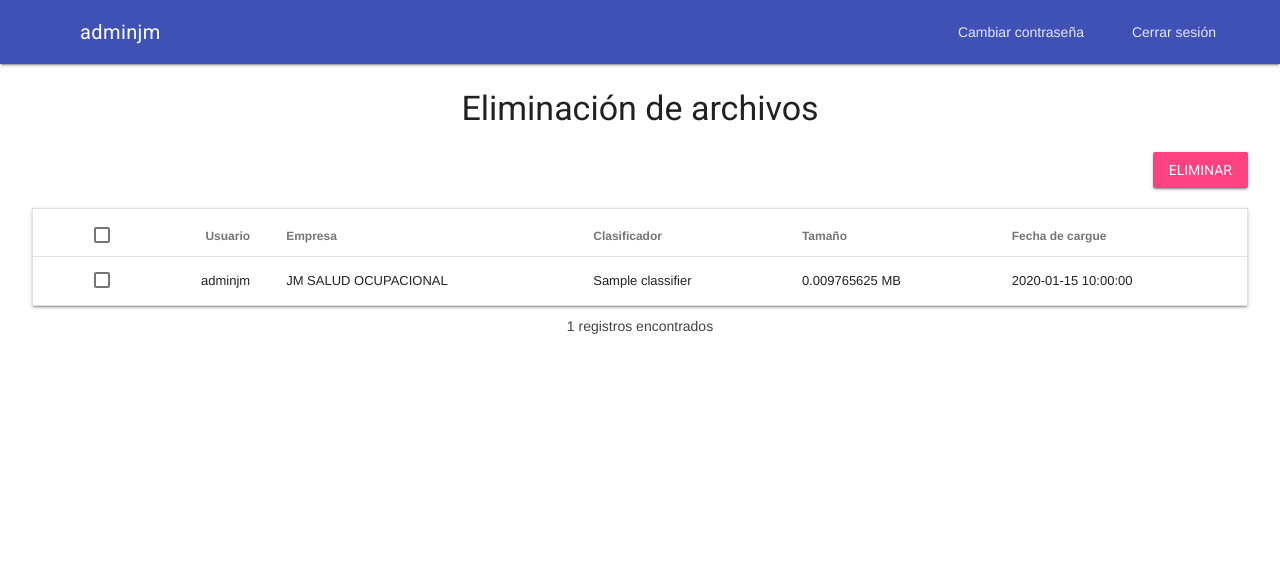
After one commit to julianqrubo/docserver, a PHP site: page /formDeleteFiles.php in a window 1280 px wide. The commit adds this page. Shown: the top 586 px of the page. Run offline with PHP 8.4, Linux system fonts and the light colour scheme; a user stored in the database is signed in; data comes from the database, SQL or seed files in the repository; tables that the repository leaves empty hold one stand-in row (values such as "Sample post"); some libraries are stand-ins or nearby versions.

Commit message:
Refactorizada

```diff
--- a/createUser.php
+++ b/createUser.php
@@ -9,7 +9,6 @@ function validateConntentField($regex, $valor) {
 }
 
 $companyId = filter_input(INPUT_POST, "companyId");
-//$userName = filter_input(INPUT_POST, "userName");
 $pwd = filter_input(INPUT_POST, "pwd");
 $isAdmin = 1;
 
--- a/css/styles.css
+++ b/css/styles.css
@@ -36,3 +36,12 @@
     background-color: #eee;
     font-weight: bold;
 }
+
+.mdl-data-table{
+    position: relative;
+    border: 1px solid rgba(0,0,0,.12);
+    border-collapse: collapse;
+    white-space: normal;
+    font-size: 13px;
+    background-color: #fff;
+}
--- /dev/null
+++ b/formDeleteFiles.php
@@ -0,0 +1,83 @@
+<?php
+session_start();
+if (!isset($_SESSION["__user__"])) {
+    header('Location: index.php');
+    exit;
+}
+include './header.php';
+include './db.php';
+$stmt = $db->prepare("SELECT uf.ID, u.username, c.name companyName, cl.name classifier, uf.size, uf.upload_date
+                        FROM upload_file uf
+                        inner join company c on (uf.companyId = c.ID)
+                        inner join users u on (uf.companyId = u.companyId)
+                        inner join classifier cl on (uf.companyId = cl.companyId and uf.classifierId = cl.ID)
+                        where cl.state = 1 and uf.state = 1 order by cl.name asc, uf.upload_date");
+$stmt->execute();
+$rows = $stmt->fetchAll(PDO::FETCH_ASSOC);
+$row_cunter = $stmt->rowCount();
+?>
+
+<h3 style="text-align: center;">Eliminación de archivos</h3>
+
+<div style="width: 95%; margin: auto;">
+    <div style="text-align: right; padding-bottom: 20px;">
+        <button id="delete-files-button" class="mdl-button mdl-js-button mdl-button--raised mdl-js-ripple-effect mdl-button--accent">
+            Eliminar
+        </button>
+    </div>
+    <table class="mdl-data-table mdl-js-data-table mdl-shadow--2dp" style="width: 100%;" id="file-data-table">
+        <thead>
+            <tr>
+                <th>
+                    <label class="mdl-checkbox mdl-js-checkbox mdl-js-ripple-effect mdl-data-table__select" for="file-table-header">
+                        <input type="checkbox" id="file-table-header" class="mdl-checkbox__input" />
+                    </label>
+                </th>
+                <th>Usuario</th>
+                <th class="mdl-data-table__cell--non-numeric">Empresa</th>
+                <th class="mdl-data-table__cell--non-numeric">Clasificador</th>
+                <th class="mdl-data-table__cell--non-numeric">Tamaño</th>
+                <th class="mdl-data-table__cell--non-numeric">Fecha de cargue</th>
+            </tr>
+        </thead>
+        <tbody>
+            <?php
+            foreach ($rows as $row) {
+                ?>
+                <tr>
+                    <td>
+                        <label class="mdl-checkbox mdl-js-checkbox mdl-js-ripple-effect mdl-data-table__select" for="file_row_<?php echo $row['ID']; ?>">
+                            <input type="checkbox" id="file_row_<?php echo $row['ID']; ?>" class="mdl-checkbox__input" />
+                        </label>
+                    </td>
+                    <td><?php echo $row["username"]; ?></td>
+                    <td class="mdl-data-table__cell--non-numeric"><?php echo $row["companyName"]; ?></td>
+                    <td class="mdl-data-table__cell--non-numeric"><?php echo $row["classifier"]; ?></td>
+                    <td class="mdl-data-table__cell--non-numeric"><?php echo $row["size"]/1024 . " MB"; ?></td>
+                    <td class="mdl-data-table__cell--non-numeric"><?php echo $row["upload_date"]; ?></td>
+                </tr>
+            <?php } ?>
+        </tbody>
+    </table>
+    <div style="padding: 10px; text-align: center; color: #444;"><?php echo $row_cunter; ?> registros encontrados</div>
+</div>
+
+<dialog id="delete-file-dialog" class="mdl-dialog" action="delete_files.php" style="width: 500px;">
+    <h3 class="mdl-dialog__title">Eliminar</h3>
+    <div class="mdl-dialog__content">
+        <p>
+            Realmente desea eliminar los registros seleccionados?
+        </p>
+    </div>
+
+    <div class="mdl-progress mdl-js-progress mdl-progress__indeterminate" style="display: none;"></div>
+
+    <div class="mdl-dialog__actions">
+        <button type="button" class="mdl-button mdl-js-button mdl-button--raised mdl-js-ripple-effect mdl-button--accent close-button">Cancelar</button>
+        <button type="button" class="mdl-button mdl-js-button mdl-button--raised mdl-button--colored mdl-js-ripple-effect ok-button" >Eliminar</button>
+    </div>
+</dialog>
+
+<?php
+include './footer.php';
+?>
--- a/formUploadFiles.php
+++ b/formUploadFiles.php
@@ -15,16 +15,16 @@ include './header.php';
     </head>
     <body>
         <h3 style="text-align: center;">Cargue de archivos</h3>
-        <div class="demo-card-wide mdl-card mdl-shadow--2dp" style="margin-left: auto; margin-right: auto; margin-top: 5%; width: 500px">
+        <div class="demo-card-wide mdl-card mdl-shadow--2dp" style="margin-left: auto; margin-right: auto; margin-top: 5%; width: 500px; overflow: visible;">
             <div style="text-align: center;">
                 <form method="POST" action="upload.php" id="uploadFiles-form" enctype="multipart/form-data">
                     <div class="mdl-textfield mdl-js-textfield mdl-textfield--floating-label">
-                        <input class="mdl-textfield__input" type="text" id="companyId_raw" name="companyId_raw">
+                        <input class="mdl-textfield__input" type="text" id="companyId_raw" name="companyId_raw" autocomplete="off">
                         <input type="hidden" id="companyId" name="companyId">
                         <label class="mdl-textfield__label" for="companyId">Empresa*</label>
                     </div>
                     <div class="mdl-textfield mdl-js-textfield mdl-textfield--floating-label">
-                        <input class="mdl-textfield__input" type="text" id="classifierId_raw" name="classifierId_raw">
+                        <input class="mdl-textfield__input" type="text" id="classifierId_raw" name="classifierId_raw" autocomplete="off">
                         <input type="hidden" id="classifierId" name="classifierId">
                         <label class="mdl-textfield__label" for="classifierId">Clasificador</label>
                     </div>
--- a/js/logic.js
+++ b/js/logic.js
@@ -5,12 +5,9 @@ $(function () {
             setup_delete_dialog(concept, on_ok);
             if (concept == "companies") {
                 setup_change_dialog(concept, on_ok);
-                var headerCheckbox = table.querySelector('thead .mdl-data-table2__select input');
-                var boxes = table.querySelectorAll('tbody .mdl-data-table2__select');
-            } else {
-                var headerCheckbox = table.querySelector('thead .mdl-data-table__select input');
-                var boxes = table.querySelectorAll('tbody .mdl-data-table__select');
             }
+            var headerCheckbox = table.querySelector('thead .mdl-data-table__select input');
+            var boxes = table.querySelectorAll('tbody .mdl-data-table__select');
             setup_create_dialog(concept, on_okCreate);
             var headerCheckHandler = function (event) {
                 if (event.target.checked) {
@@ -213,14 +210,24 @@ $(function () {
         });
     });
 
-    var setupAutoComplete = function (id, url) {
+    var setupAutoComplete = function (id, url, qs) {
         var $hidden = $(id);
         var $text = $(id + '_raw');
         var $autocomplete_div = $('<div class="autocomplete-options mdl-shadow--2dp"></div>');
         $autocomplete_div.insertAfter($text.parent());
         $text.on('keyup', function (e) {
             if (e.target.value.length > 0) {
-                $.get(url, {q: e.target.value}, function (res) {
+                var fullqs = {q: e.target.value};
+                if (qs) {
+                    for (var k in qs) {
+                        if (qs[k].indexOf("#") === 0) {
+                            fullqs[k] = $(qs[k]).val();
+                        } else {
+                            fullqs[k] = qs[k];
+                        }
+                    }
+                }
+                $.get(url, fullqs, function (res) {
                     var result = $.parseJSON(res);
                     $autocomplete_div.empty();
 
@@ -242,6 +249,6 @@ $(function () {
     };
 
     setupAutoComplete("#companyId", "/docserver/companiesAutoComplete.php");
-    setupAutoComplete("#classifierId", "/docserver/classifierAutoComplete.php");
+    setupAutoComplete("#classifierId", "/docserver/classifierAutoComplete.php", {companyId: "#companyId"});
 
 });
--- a/upload.php
+++ b/upload.php
@@ -10,6 +10,7 @@ include './db.php';
 include './errors.php';
 //Recibo el id de la empresa a la que le voy a cargar los files
 $companyId = $_POST["companyId"];
+$classifierId = $_POST["classifierId"];
 $stmt = $db->prepare("SELECT path FROM company WHERE id = ?");
 $stmt->execute(array($companyId));
 $row = $stmt->fetch(PDO::FETCH_ASSOC);
@@ -63,7 +64,7 @@ if ($_FILES["fileToUpload"]["name"][0]) {
             try {
                 $db->beginTransaction();
                 $stmt = $db->prepare("INSERT INTO upload_file (user,source_name,companyId,classifierId,type,size,upload_date,path,state) VALUES (?, ?, ?, ?, ?, ?, now(), ?, 1);");
-                $stmt->execute(array($upload_user, $upload_source_name, $companyId, 1, $upload_type, $upload_size, $upload_path));
+                $stmt->execute(array($upload_user, $upload_source_name, $companyId, $classifierId, $upload_type, $upload_size, $upload_path));
                 $insertId = $db->lastInsertId();
                 $row = $stmt->rowCount();
                 if (move_uploaded_file($_FILES["fileToUpload"]["tmp_name"][$i], $target_dir . $insertId . "." . $upload_extension)) {
```
Also changed, not shown: classifierAutoComplete.php (+4 -5 lines), companies.php (+21 -15 lines), delete_files.php (added, +17 -0 lines), css/material.css.
